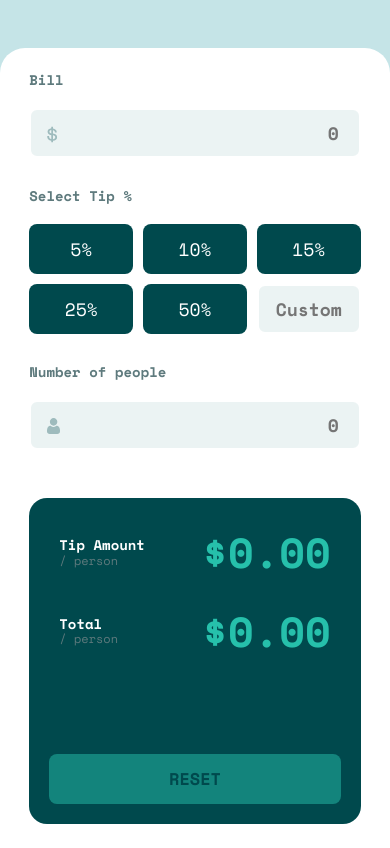
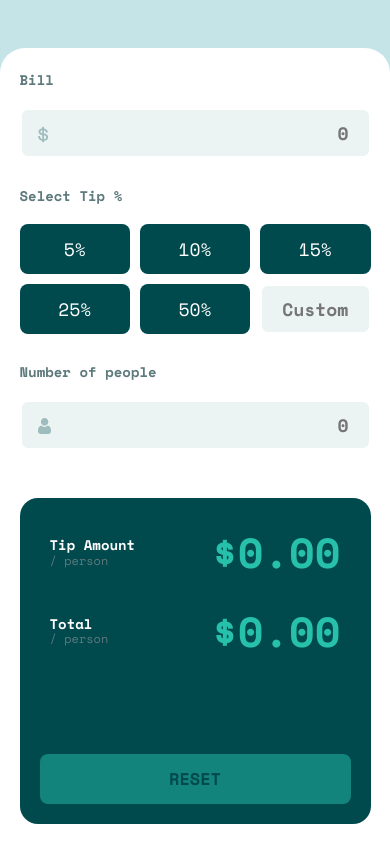
Before and after one commit to hectorolivares/tip-calculator-app, a plain HTML site: page index.html in a window 390 px wide. Shown: the part 102-950 px from the top of the page. Drawn offline with nearby package versions, Linux system fonts and the light colour scheme.

Commit message:
mediaqueries width update

```diff
--- a/src/css/styles.sass
+++ b/src/css/styles.sass
@@ -239,7 +239,7 @@ header
     //* operators
 
     .operators
-        width: 85%
+        width: 90%
         height: 100%
 
     .tip__select
@@ -250,5 +250,5 @@ header
     //* result
 
     .result__ctr
-        width: 85%
+        width: 90%
         height: 100%
```
Also changed, not shown: src/css/styles.css.
